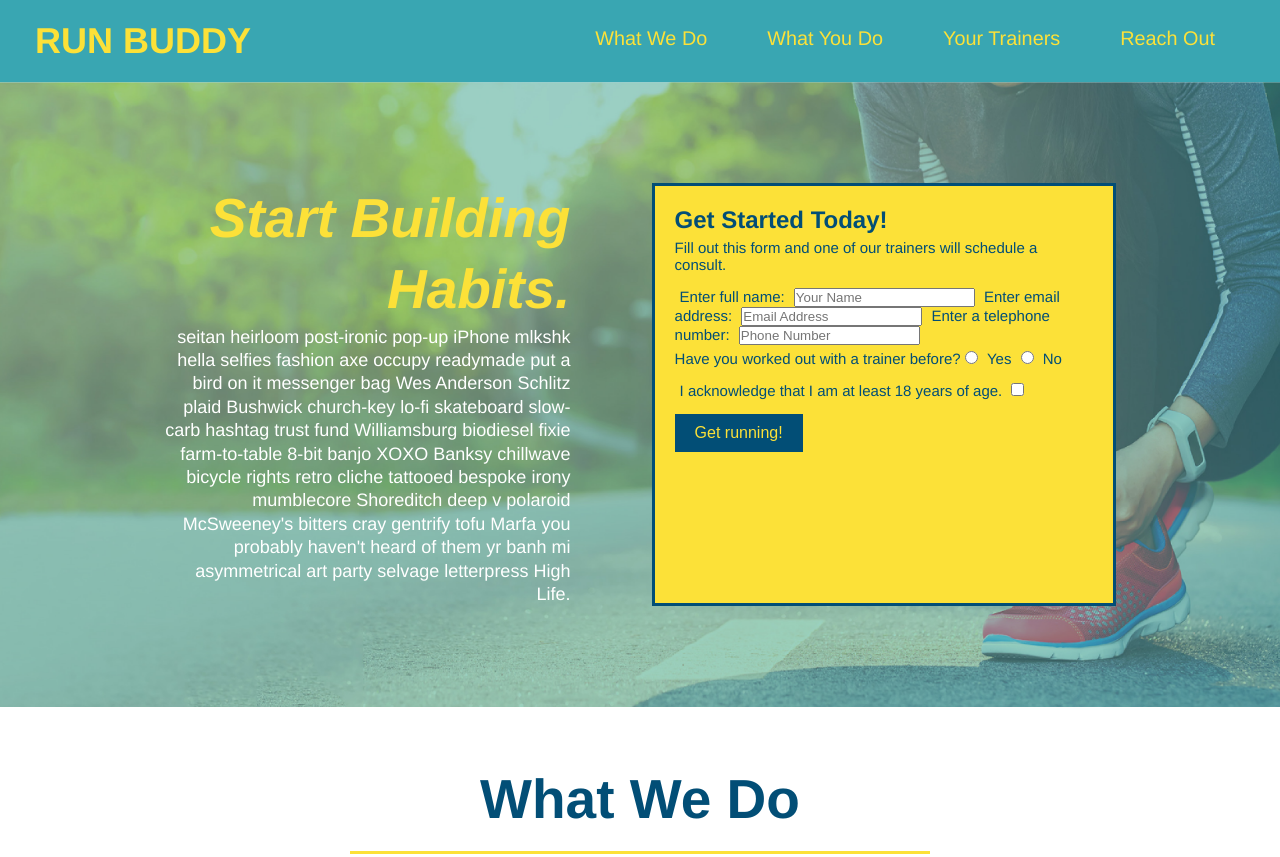
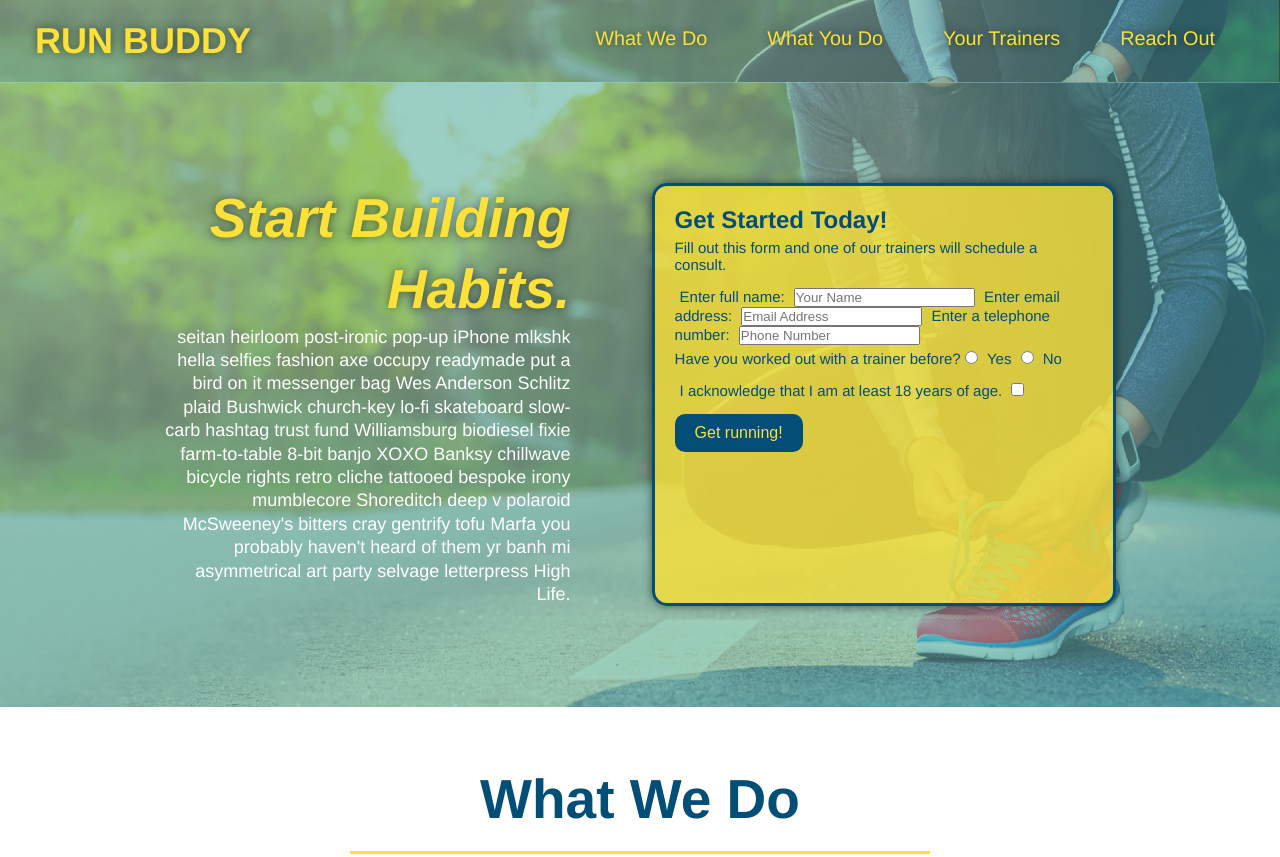
Before and after one commit to embrown92/run-buddy, a plain HTML site: page index.html in a window 1280 px wide. Shown: the top 857 px of the page. Drawn offline with Linux system fonts and the light colour scheme.

Commit message:
modified header css

```diff
--- a/assets/css/style.css
+++ b/assets/css/style.css
@@ -13,6 +13,7 @@ body {
   font-family: Helvetica, Arial, sans-serif;
   font-size: 15px;
 }
+
 /*---Body Style Start---*/
 
 /*---Header Style Start---*/
@@ -23,6 +24,14 @@ header {
   display: flex;
   justify-content: space-between;
   flex-wrap: wrap;
+  position: -webkit-sticky;
+  position: sticky;
+  top: 0;
+  background-image: url("../images/hero-bg.jpg");
+  background-size: cover;
+  background-position: center;
+  background-attachment: fixed;
+  background-position: 80%;
 }
 
 header h1 {
@@ -30,6 +39,7 @@ header h1 {
   font-size: 36px;
   color: #fce138;
   margin: 0;
+  text-shadow: 0 0 10px rgba(0, 0, 0, 0.5);
 
 }
 
@@ -54,6 +64,8 @@ header nav ul li a {
   margin: 0 30px;
   font-weight: lighter;
   font-size: 1.55vw;
+  text-shadow: 0 0 10px rgba(0, 0, 0, 0.5);
+
 }
 
 header h1 {
@@ -79,6 +91,8 @@ section {
   display: flex;
   justify-content: center;
   flex-wrap: wrap;
+  background-attachment: fixed;
+  background-position: 80%;
 }
 
 .hero-cta {
@@ -94,15 +108,19 @@ section {
   font-style: italic;
   font-size: 55px;
   color: #fce138;
+  text-shadow: 0 0 10px rgba(0, 0, 0, 0.5);
+
 }
 
 .hero-form {
   border: 3px solid #024e76;
-  background-color: #fce138;
+  border-radius: 15px;
+  background-color:rgba(252, 225, 56, 0.8);
   padding: 20px;
   color: #024e76;
   width: 40%;
   margin: 3.5%;
+  box-shadow: 0 0 10px rgba(0, 0, 0, 0.5);
 }
 
 .hero-form h3 {
@@ -122,6 +140,7 @@ section {
   color: #024e76;
   width: 100%;
   margin-bottom: 15px;
+  border-radius: 10px;
 }
 
 .hero-form label {
@@ -134,6 +153,7 @@ section {
   border: none;
   padding: 10px 20px;
   font-size: 16px;
+  border-radius: 10px;
 }
 
 /*---Hero Style End---*/
@@ -325,6 +345,7 @@ section {
   width: 100%;
   margin-bottom: 15px;
   margin-top: 5px;
+  border-radius: 10px;
 }
 
 .contact-form button {
@@ -335,6 +356,7 @@ section {
   text-align: center;
   padding: 15px 0;
   font-size: 16px;
+  border-radius: 10px;
 }
 
 .contact-info a {
```
